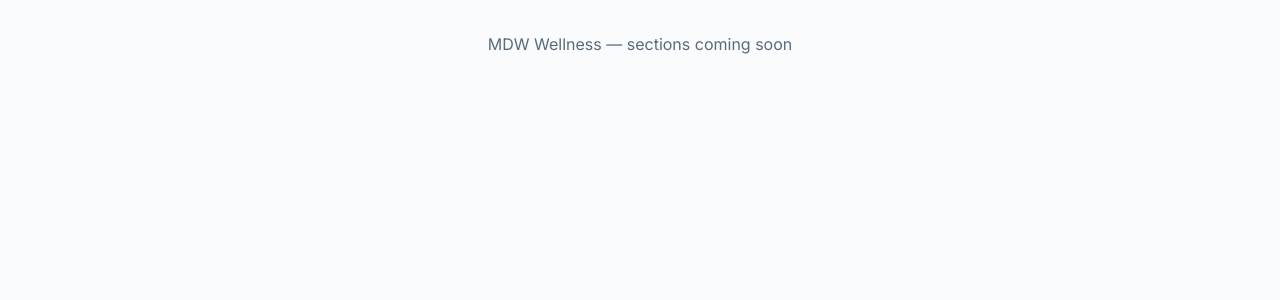
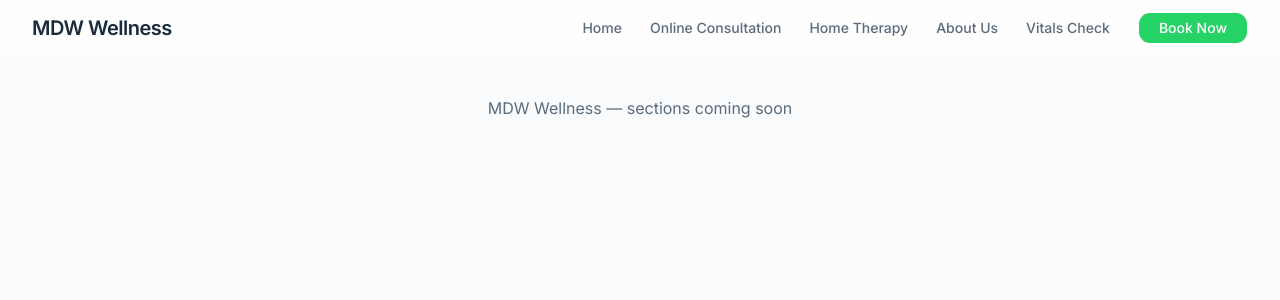
Before and after one commit to MyDawaiWala10/mdw-wellness, a Next.js app: page / in a window 1280 px wide. Shown: the top 300 px of the page. Built offline with nearby package versions, Linux system fonts and the light colour scheme.

Commit message:
feat: sticky navbar with mobile sheet drawer and WhatsApp CTA

```diff
--- a/src/app/page.tsx
+++ b/src/app/page.tsx
@@ -1,9 +1,14 @@
+import { Navbar } from "@/components/navbar";
+
 export default function Home() {
   return (
-    <main id="home" className="flex-1">
-      <p className="p-8 text-center text-muted-foreground">
-        MDW Wellness — sections coming soon
-      </p>
-    </main>
+    <>
+      <Navbar />
+      <main id="home" className="flex-1 pt-16">
+        <p className="p-8 text-center text-muted-foreground">
+          MDW Wellness — sections coming soon
+        </p>
+      </main>
+    </>
   );
 }
--- /dev/null
+++ b/src/components/navbar.tsx
@@ -0,0 +1,98 @@
+"use client";
+
+import { useState, useEffect } from "react";
+import { Menu } from "lucide-react";
+import { Button } from "@/components/ui/button";
+import {
+  Sheet,
+  SheetContent,
+  SheetTrigger,
+  SheetClose,
+  SheetTitle,
+} from "@/components/ui/sheet";
+import { navItems } from "@/data/navigation";
+import { siteConfig, getWhatsAppUrl } from "@/data/site";
+import { cn } from "@/lib/utils";
+
+export function Navbar() {
+  const [scrolled, setScrolled] = useState(false);
+
+  useEffect(() => {
+    const handleScroll = () => setScrolled(window.scrollY > 20);
+    handleScroll();
+    window.addEventListener("scroll", handleScroll, { passive: true });
+    return () => window.removeEventListener("scroll", handleScroll);
+  }, []);
+
+  return (
+    <header
+      className={cn(
+        "fixed top-0 left-0 right-0 z-50 transition-all duration-300",
+        scrolled
+          ? "bg-white/95 backdrop-blur-sm shadow-sm"
+          : "bg-white/70 backdrop-blur-sm"
+      )}
+    >
+      <nav className="mx-auto flex max-w-7xl items-center justify-between px-4 py-3 md:px-8">
+        <a href="#home" className="text-xl font-semibold tracking-tight text-foreground">
+          {siteConfig.name}
+        </a>
+
+        <div className="hidden items-center gap-7 lg:flex">
+          {navItems.map((item) => (
+            <a
+              key={item.label}
+              href={item.href}
+              className="text-sm font-medium text-muted-foreground transition-colors hover:text-primary"
+            >
+              {item.label}
+            </a>
+          ))}
+          <Button
+            asChild
+            className="rounded-lg bg-[var(--mdw-accent-green)] px-5 text-white hover:bg-[var(--mdw-accent-green)]/90"
+          >
+            <a href={getWhatsAppUrl()} target="_blank" rel="noopener noreferrer">
+              Book Now
+            </a>
+          </Button>
+        </div>
+
+        <Sheet>
+          <SheetTrigger asChild className="lg:hidden">
+            <Button variant="ghost" size="icon" aria-label="Open menu">
+              <Menu className="h-6 w-6" />
+            </Button>
+          </SheetTrigger>
+          <SheetContent side="right" className="w-72 bg-white">
+            <SheetTitle className="px-6 pt-6 text-lg font-semibold">
+              {siteConfig.name}
+            </SheetTitle>
+            <div className="mt-6 flex flex-col gap-1 px-4">
+              {navItems.map((item) => (
+                <SheetClose key={item.label} asChild>
+                  <a
+                    href={item.href}
+                    className="rounded-md px-2 py-2.5 text-base font-medium text-muted-foreground transition-colors hover:bg-accent hover:text-primary"
+                  >
+                    {item.label}
+                  </a>
+                </SheetClose>
+              ))}
+              <SheetClose asChild>
+                <Button
+                  asChild
+                  className="mt-4 w-full rounded-lg bg-[var(--mdw-accent-green)] text-white hover:bg-[var(--mdw-accent-green)]/90"
+                >
+                  <a href={getWhatsAppUrl()} target="_blank" rel="noopener noreferrer">
+                    Book Now
+                  </a>
+                </Button>
+              </SheetClose>
+            </div>
+          </SheetContent>
+        </Sheet>
+      </nav>
+    </header>
+  );
+}
```
